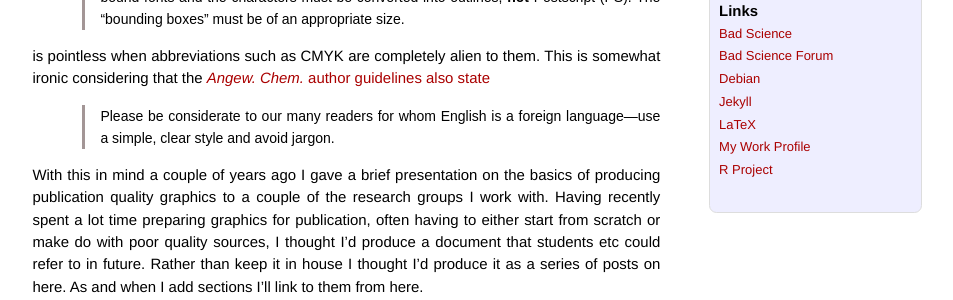
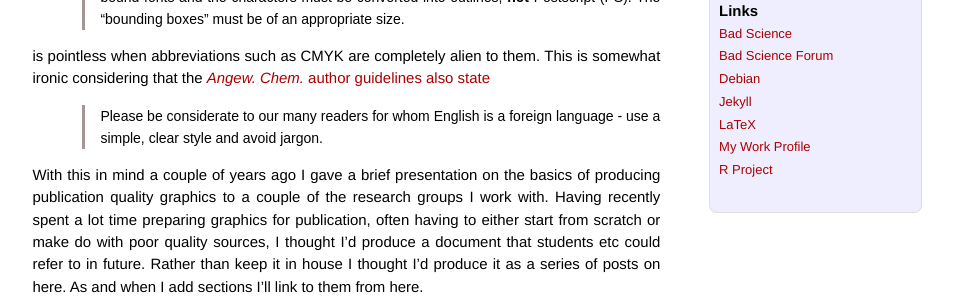
Before and after one commit to sebspain/sebspain.github.io, a Jekyll site: the page built from _posts/2013-01-29-graphics-for-scientists-intro.markdown, in a window 1280 px wide. Shown: the part 476-776 px from the top of the page, without its empty margins (189-1142 px from the left). Built offline with Jekyll 4.4.1, drawn with Linux system fonts in a browser that asks for light colours; Markdown is read by kramdown in place of the engine named in the settings.

```diff
--- a/_posts/2013-01-29-graphics-for-scientists-intro.markdown
+++ b/_posts/2013-01-29-graphics-for-scientists-intro.markdown
@@ -28,7 +28,7 @@ and
 is pointless when abbreviations such as CMYK are completely alien to them. This is somewhat ironic considering that the [*Angew. Chem.* author guidelines also state](http://onlinelibrary.wiley.com/journal/10.1002/\(ISSN\)1521-3773/homepage/2002_guideline.html)
 
 
-> Please be considerate to our many readers for whom English is a foreign language---use a simple, clear style and avoid jargon.
+> Please be considerate to our many readers for whom English is a foreign language - use a simple, clear style and avoid jargon.
 
 
 With this in mind a couple of years ago I gave a brief presentation on the basics of producing publication quality graphics to a couple of the research groups I work with. Having recently spent a lot time preparing graphics for publication, often having to either start from scratch or make do with poor quality sources, I thought I'd produce a document that students etc could refer to in future. Rather than keep it in house I thought I'd produce it as a series of posts on here. As and when I add sections I'll link to them from here.
```
